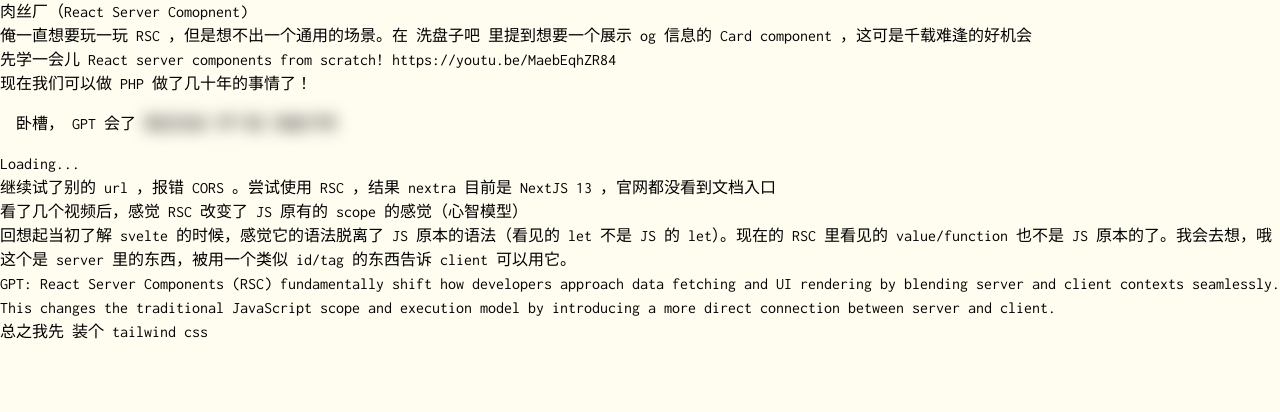
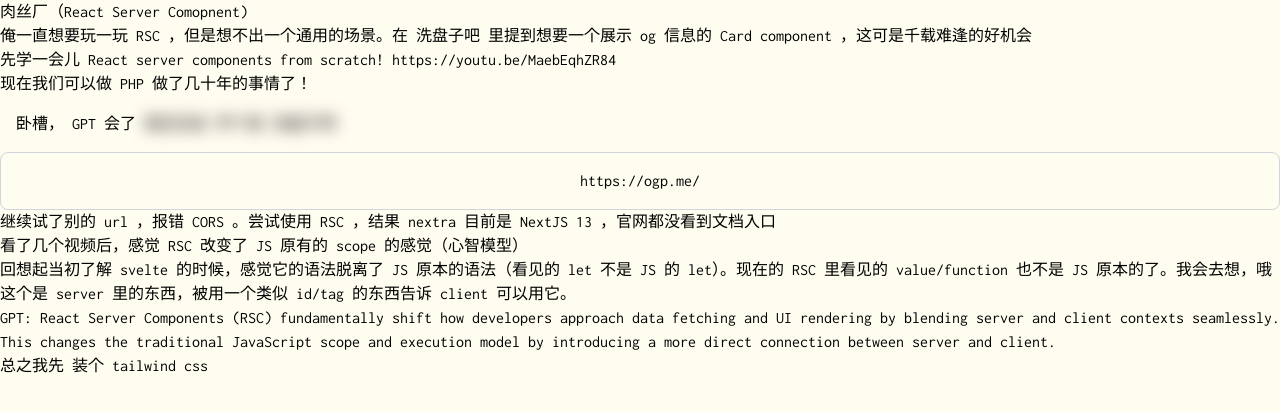
Before and after one commit to Ding-Fan/blog-nextra, a Next.js app: page /rsc in a window 1280 px wide. Shown: the top 412 px of the page. Built offline with nearby package versions, Linux system fonts and the light colour scheme; no server answers; a web font is replaced by a local one.

Commit message:
update OGCard and force light theme

```diff
--- a/components/OGCard.server.tsx
+++ b/components/OGCard.server.tsx
@@ -1,10 +1,22 @@
 // OGCard.server.js
 import React, { useState, useEffect } from "react";
 import * as cheerio from "cheerio";
+import { ct } from "../scripts/utils";
 
 // Function to fetch and parse OG tags
 async function getOGTags(url) {
-  const response = await fetch(url);
+  let response;
+  try {
+    response = await fetch(url);
+  } catch (error) {
+    console.log("Error fetching OG data for URL:", url);
+  }
+
+  if (!response || !response.ok) {
+    console.log("Bad response from URL:", url);
+    return null;
+  }
+
   const html = await response.text();
   const $ = cheerio.load(html);
   const getMetaTag = (name) =>
@@ -20,10 +32,11 @@
   };
 }
 
-const OGCard = ({ url }) => {
+const OGCard = ({ url, note, className }) => {
   const [ogData, setOgData] = useState(null);
 
   useEffect(() => {
+
     getOGTags(url).then((data) => {
       if (data) {
         setOgData(data);
@@ -34,19 +47,31 @@
     });
   }, [url]);
 
-  if (!ogData) {
-    return <div>Loading...</div>;
-  }
 
-  return (
+  return ogData ? (
     <div
-      className="border cursor-pointer hover:shadow-lg border-solid border-gray-300 rounded-lg p-4 grid grid-cols-4"
+      className={ct("border cursor-pointer hover:shadow-lg border-solid border-gray-300 rounded-lg p-2 md:p-4 grid grid-cols-4 place-items-center", className)}
       onClick={() => window.open(ogData.url, "_blank")}
     >
       <img className="col-span-1 pr-4" src={ogData.image} alt={ogData.title} />
       <div className="col-span-3 grid place-content-center">
-        <h2 className="text-2xl pb-2">{ogData.title}</h2>
-        <p>{ogData.description}</p>
+        {
+          note ? <div className="text-lg md:text-2xl pb-2">{note}</div> : null
+        }
+        <div className="text-base md:text-xl pb-1" >{ogData.title}</div>
+        <div className="text-sm md:text-base" >{ogData.description}</div>
+      </div>
+    </div>
+  ) : (
+    <div
+      className={ct("border cursor-pointer hover:shadow-lg border-solid border-gray-300 rounded-lg p-2 md:p-4 grid place-items-center", className)}
+      onClick={() => window.open(url, "_blank")}
+    >
+      <div className="grid place-content-center">
+        {
+          note ? <div className="text-lg md:text-2xl pb-2">{note}</div> : null
+        }
+        <div className="text-sm md:text-base" >{url}</div>
       </div>
     </div>
   );
--- a/pages/japan.link.mdx
+++ b/pages/japan.link.mdx
@@ -1,28 +1,64 @@
 # japan link
 
-- [台風経路図](https://www.jma.go.jp/bosai/map.html#6/39.551/153.347/&elem=root&typhoon=all&contents=typhoon)
+import OGCard from "components/OGCard.server.tsx";
 
-- [電車路線情報](https://transit.yahoo.co.jp/diainfo/area/4)
+export const LINKS = [
+  {
+    url: "https://cool-matan.vercel.app",
+    note: "curriculum",
+  },
+  {
+    url: "https://classroom.google.com/u/1/h",
+    note: "Google Classroom",
+  },
+  {
+    url: "https://www.jma.go.jp/bosai/map.html#6/39.551/153.347/&elem=root&typhoon=all&contents=typhoon",
+    note: "台風経路図",
+  },
+  {
+    url: "https://transit.yahoo.co.jp/diainfo/area/4",
+    note: "電車路線情報",
+  },
+  {
+    url: "https://sc.city.kawasaki.jp/saigai/index.htm",
+    note: "川崎災害情報",
+  },
+  {
+    url: "https://weather.yahoo.co.jp/weather/zoomradar/",
+    note: "天気図",
+  },
+  {
+    url: "https://tenki.jp/lite/forecast/3/17/4610/14131/",
+    note: "川崎天気",
+  },
+  {
+    url: "https://seocompanyjapan.com/#KantoDelivery",
+    note: "House Shifting and Mini Moving",
+  },
+  {
+    url: "https://tokyo.craigslist.org/search/hhh?sort=priceasc#search=1~gallery~0~100",
+    note: "住宅",
+  },
+  {
+    url: "https://my-best.com/",
+    note: "compare products before buying",
+  },
+  {
+    url: "https://www.janpara.co.jp/",
+    note: "PC・スマートフォン・デジカメ・オーディオの販売・買取なら全国51店舗の「じゃんぱら」へ",
+  },
+  {
+    url: "https://moov.ooo/",
+    note: "モノ選びに、もっと納得を。",
+  },
+  {
+    url: "https://keepa.com/#!",
+    note: "amazon price",
+  },
+];
 
-- [川崎災害情報](https://sc.city.kawasaki.jp/saigai/index.htm)
-
-- [天気図](https://weather.yahoo.co.jp/weather/zoomradar/)
-
-- [川崎天気](https://tenki.jp/lite/forecast/3/17/4610/14131/)
-
-- [curriculum](https://cool-matan.vercel.app)
-
-- https://seocompanyjapan.com/#KantoDelivery
-
-  - House Shifting and Mini Moving
-
-- https://tokyo.craigslist.org/search/hhh?sort=priceasc#search=1~gallery~0~100
-
-  - 住宅
-
-- https://classroom.google.com/u/1/h
-
-- [my best](https://my-best.com/) compare products before buying
-- [PC・スマートフォン・デジカメ・オーディオの販売・買取なら全国51店舗の「じゃんぱら」へ](https://www.janpara.co.jp/)
-- [モノ選びに、もっと納得を。](https://moov.ooo/)
-- [amazon price](https://keepa.com/#!)
+<div>
+  {LINKS.map((link) => (
+    <OGCard className="mb-2" url={link.url} note={link.note} />
+  ))}
+</div>
--- a/pages/java-diary.mdx
+++ b/pages/java-diary.mdx
@@ -356,8 +356,11 @@
         laugh(2, "he");
         laugh(1, "ho");
 
-        System.out.println("Weight: " + clayFigureAomori.weight); // access the instance variable from the instance clayFigureAomori
-        System.out.println("Height: " + ClayFigure.height); // access the class variable from the class ClayFigure
+        // access the instance variable from the instance clayFigureAomori
+        System.out.println("Weight: " + clayFigureAomori.weight);
+
+        // access the class variable from the class ClayFigure
+        System.out.println("Height: " + ClayFigure.height);
     }
 
     public static void laugh(int timesOrWhatever) {
--- a/theme.config.tsx
+++ b/theme.config.tsx
@@ -14,6 +14,7 @@
   darkMode: false,
   nextThemes: {
     // enableSystem: false,
+    forcedTheme: 'light',
   },
   editLink: {
     component: null
```
